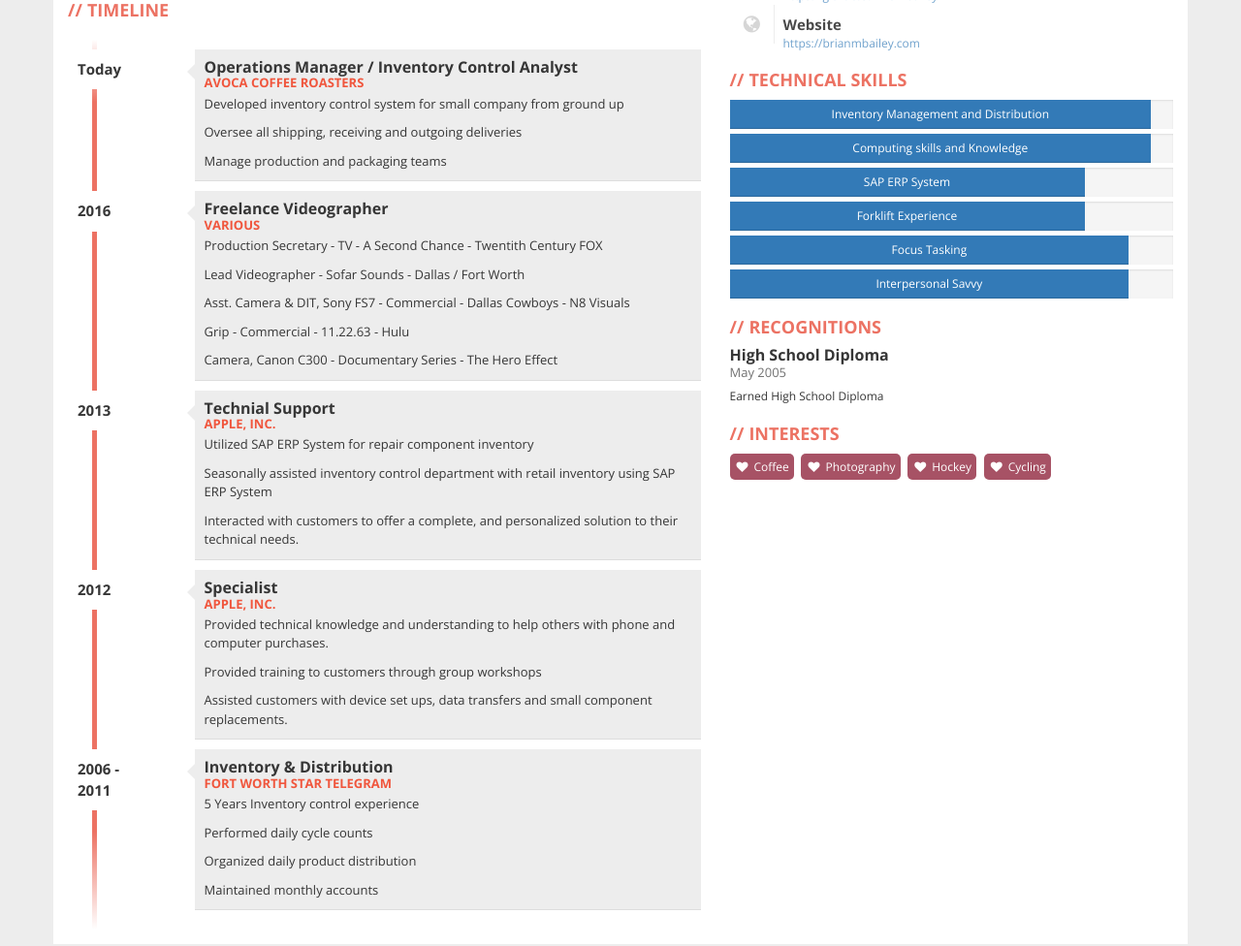
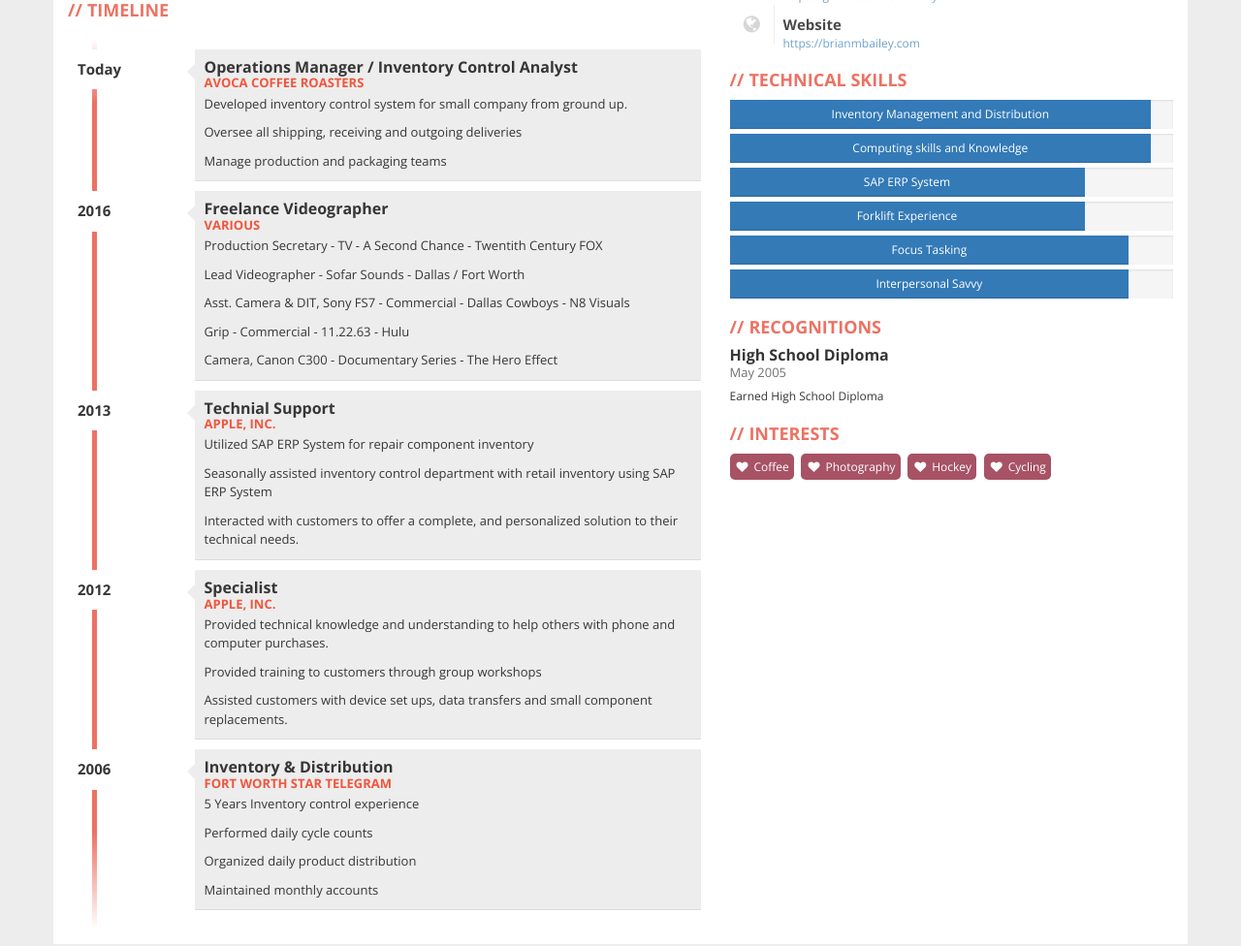
Before and after one commit to Bmbailey/Resume, a Jekyll site: the page built from index.html, in a window 1280 px wide. Shown: the part 449-1425 px from the top of the page at 97% size. Built offline with Jekyll 4.4.1, drawn with Linux system fonts in a browser that asks for light colours; nearby versions of some CDN libraries.

```diff
--- a/_data/timeline.yml
+++ b/_data/timeline.yml
@@ -2,7 +2,7 @@
   company: Avoca Coffee Roasters
   year: Today
   description:
-    - Developed inventory control system for small company from ground up
+    - Developed inventory control system for small company from ground up.
     - Oversee all shipping, receiving and outgoing deliveries
     - Manage production and packaging teams
 
@@ -34,7 +34,7 @@
 
 - title: Inventory & Distribution
   company: Fort Worth Star Telegram
-  year: 2006 - 2011
+  year: 2006
   description:
     - 5 Years Inventory control experience
     - Performed daily cycle counts
```
